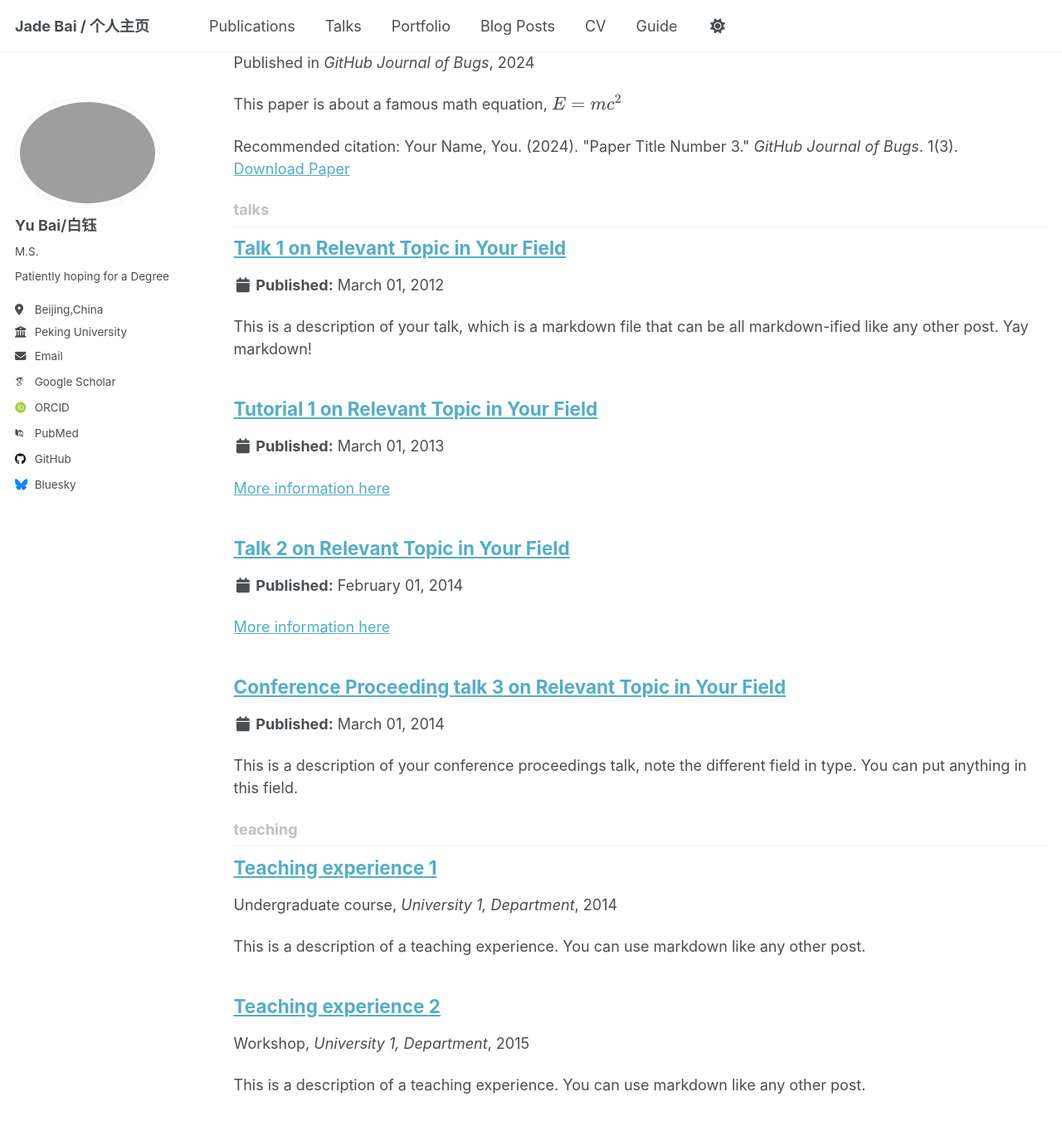
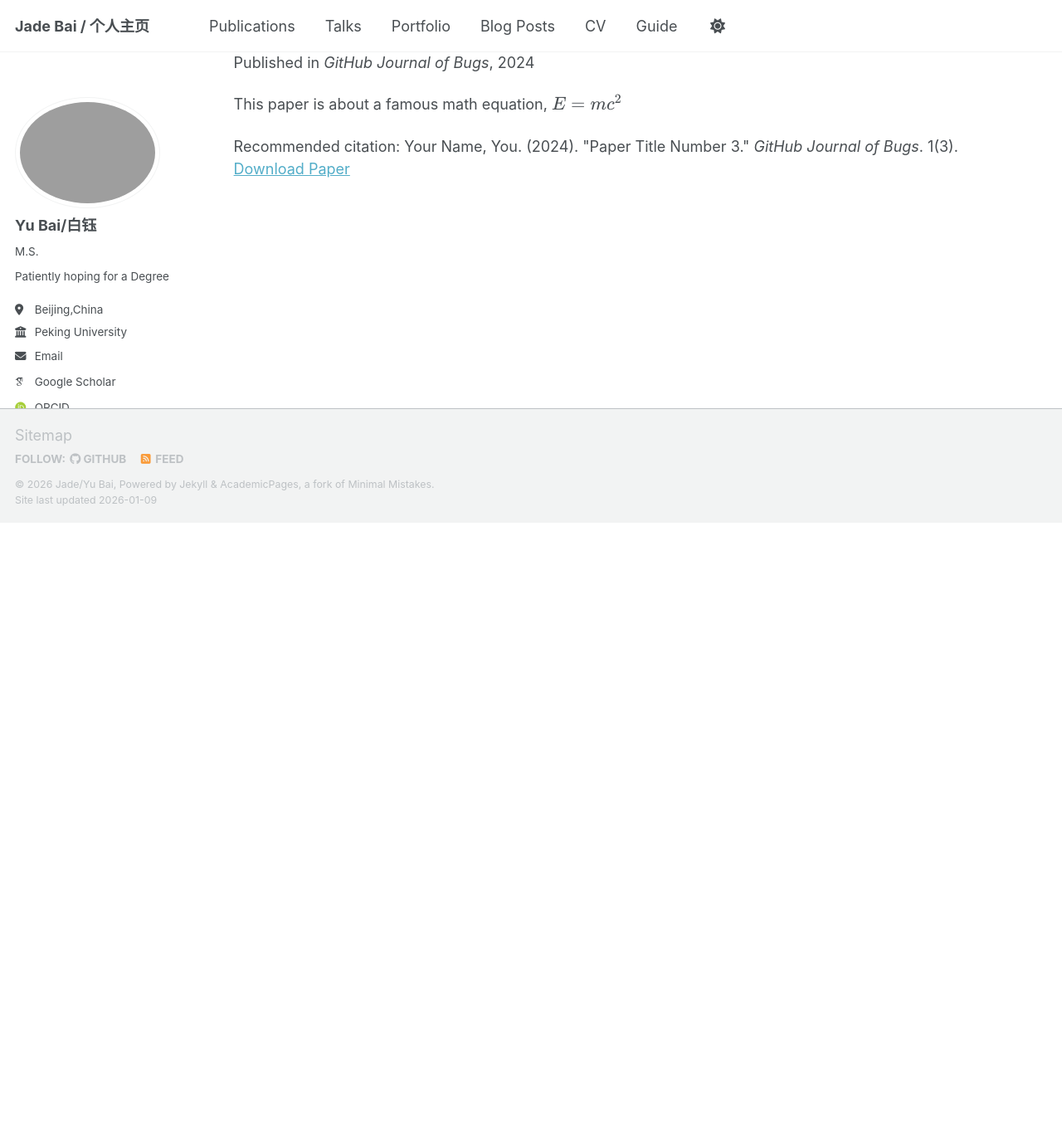
Before and after one commit to Baiyululu/Baiyululu.github.io, a Jekyll site: the page built from _pages/collection-archive.html, in a window 1280 px wide and 1400 px high, scrolled down 2118 px. Shown: the top 1357 px of the window at 83% size. Built offline with Jekyll 4.4.1, drawn with Linux system fonts in a browser that asks for light colours; some web fonts are replaced; a script that is not in the unit is left out; after the commit the page ends 2748 px from its top, so only the background shows below that; some of the changed text lies outside the part shown.

Commit message:
Update _config.yml

```diff
--- a/_config.yml
+++ b/_config.yml
@@ -11,8 +11,8 @@ locale                   : "en-US"
 site_theme               : "default" # Currently available options are "default", "air"
 title                    : "Jade Bai / 个人主页"
 title_separator          : "-"
-name                     : &name "Your Name"
-description              : &description "Your Name's academic portfolio"   # Update this with a general description of your site, this is the default if not overridden by a page
+name                     : &name "Jade/Yu Bai"
+description              : &description "Jade's academic portfolio"   # Update this with a general description of your site, this is the default if not overridden by a page
 url                      : https://Baiyululu.github.io # The base hostname & protocol for your site e.g. "https://[your GitHub username].github.io",
                                                            # or if you already have some other page hosted on Github then use "https://[your GitHub username].github.io/[Your Repo Name]"
 baseurl                  : "" # the subpath of your site, e.g. "/blog"
@@ -220,7 +220,7 @@ kramdown:
 # These settings control the types of collections used by the template
 collections:
   teaching:
-    output: true
+    output: false
     permalink: /:collection/:path/
   publications:
     output: true
@@ -229,7 +229,7 @@ collections:
     output: true
     permalink: /:collection/:path/
   talks:
-    output: true
+    output: false
     permalink: /:collection/:path/
 
 
```
